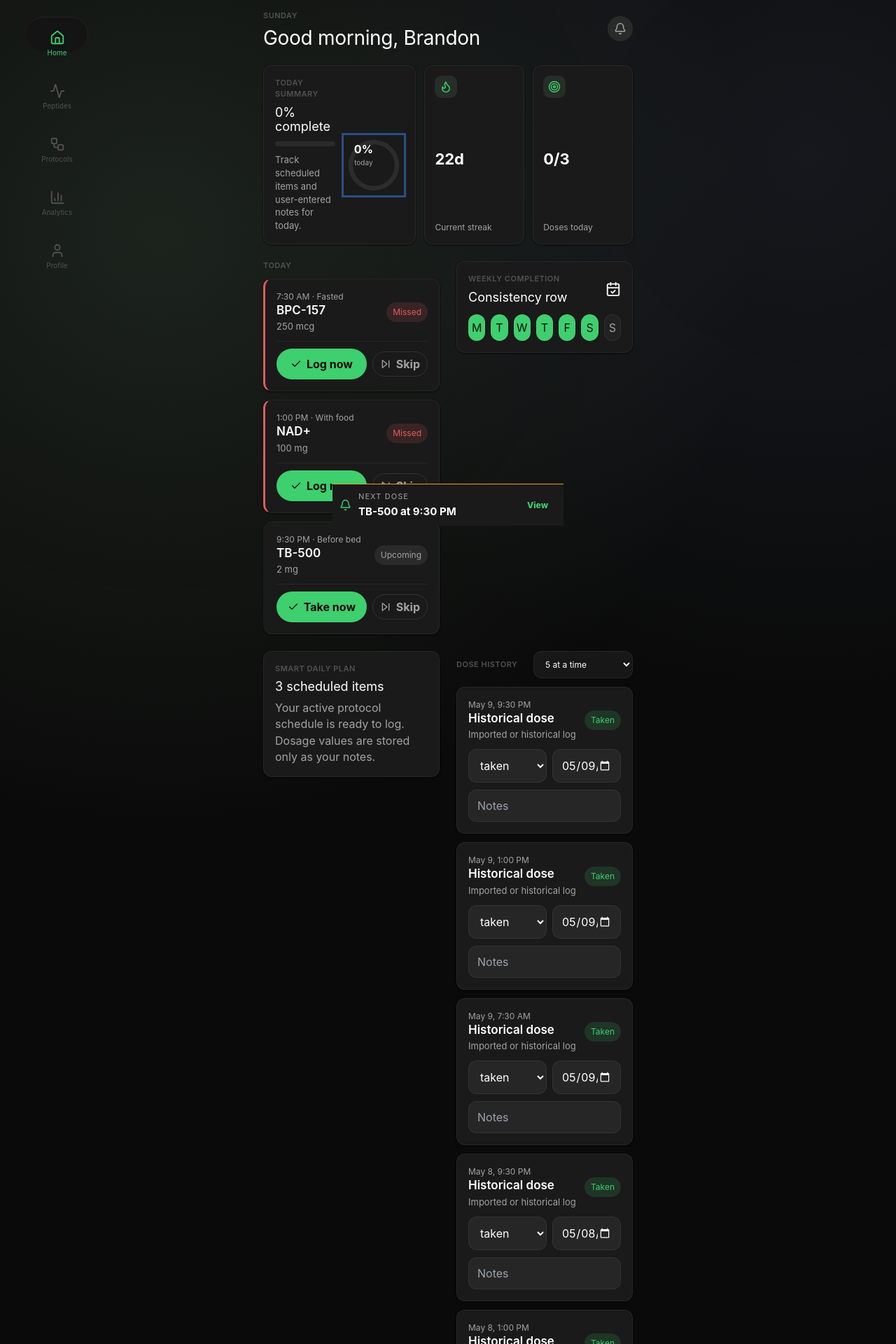
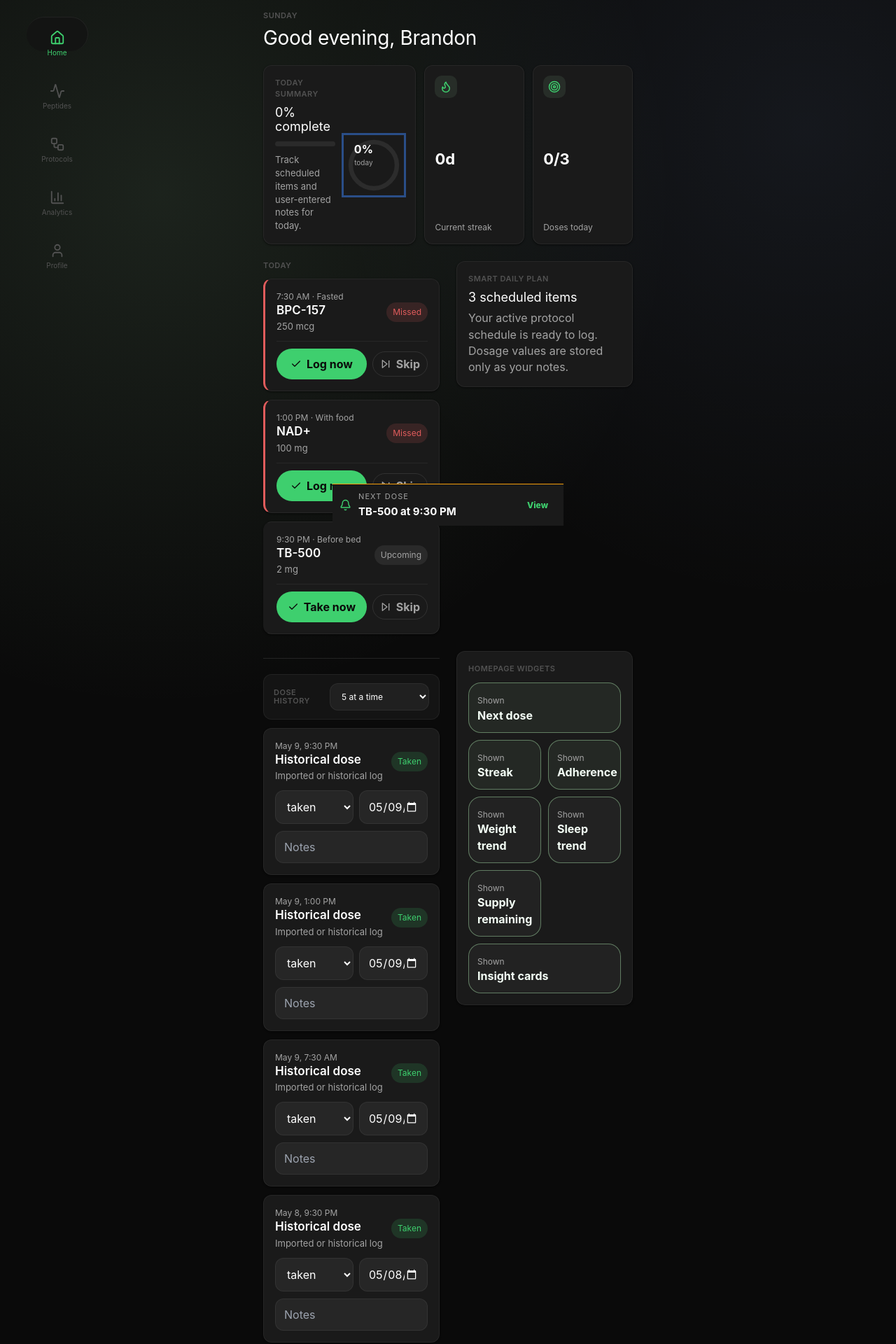
Before and after one commit to bcurrey/peptidex, a React (Vite) app: page / in a window 1280 px wide. Shown: the top 1920 px of the page at 70% size. Built offline with nearby package versions, Linux system fonts and the light colour scheme.

Commit message:
Fix dashboard widgets dose history and icon cache

```diff
--- a/index.html
+++ b/index.html
@@ -8,7 +8,7 @@
     <meta name="apple-mobile-web-app-status-bar-style" content="black-translucent" />
     <meta name="apple-mobile-web-app-title" content="PeptideX" />
     <link rel="manifest" href="/manifest.webmanifest" />
-    <link rel="apple-touch-icon" href="/icon.png" />
+    <link rel="apple-touch-icon" href="/apple-touch-icon.png?v=4" />
     <title>PeptideX</title>
   </head>
   <body>
--- a/public/sw.js
+++ b/public/sw.js
@@ -1,5 +1,5 @@
-const CACHE = "peptidex-v3";
-const ASSETS = ["/index.html", "/manifest.webmanifest", "/icon.svg", "/icon.png"];
+const CACHE = "peptidex-v4";
+const ASSETS = ["/index.html", "/manifest.webmanifest", "/icon.svg", "/icon.png", "/apple-touch-icon.png"];
 
 self.addEventListener("install", (event) => {
   self.skipWaiting();
--- a/src/components/DoseHistory.tsx
+++ b/src/components/DoseHistory.tsx
@@ -20,8 +20,11 @@ export function DoseHistory({
 }) {
   const [pageSize, setPageSize] = useState(5);
   const [page, setPage] = useState(0);
+  const [deletedIds, setDeletedIds] = useState<Set<string>>(new Set());
   const doseById = useMemo(() => new Map(scheduledDoses.map((dose) => [dose.id, dose])), [scheduledDoses]);
-  const logs = [...state.doseLogs].sort((a, b) => (b.takenAt || b.loggedAt).localeCompare(a.takenAt || a.loggedAt));
+  const logs = [...state.doseLogs]
+    .filter((log) => !deletedIds.has(log.id))
+    .sort((a, b) => (b.takenAt || b.loggedAt).localeCompare(a.takenAt || a.loggedAt));
   const pageCount = Math.max(1, Math.ceil(logs.length / pageSize));
   const safePage = Math.min(page, pageCount - 1);
   const visible = logs.slice(safePage * pageSize, safePage * pageSize + pageSize);
@@ -46,7 +49,19 @@ export function DoseHistory({
         }
       />
 
-      {visible.map((log) => <DoseHistoryRow key={log.id} log={log} state={state} dose={doseById.get(log.scheduledDoseId)} onUpdateLog={onUpdateLog} onDeleteLog={onDeleteLog} />)}
+      {visible.map((log) => (
+        <DoseHistoryRow
+          key={log.id}
+          log={log}
+          state={state}
+          dose={doseById.get(log.scheduledDoseId)}
+          onUpdateLog={onUpdateLog}
+          onDeleteLog={(deletedLog) => {
+            setDeletedIds((current) => new Set(current).add(deletedLog.id));
+            onDeleteLog(deletedLog);
+          }}
+        />
+      ))}
 
       {logs.length > pageSize && (
         <div className="pager">
--- a/src/lib/calculations.ts
+++ b/src/lib/calculations.ts
@@ -68,7 +68,7 @@ export const calculateCurrentStreak = (logs: DoseLog[]) => {
     streak += 1;
     cursor.setDate(cursor.getDate() - 1);
   }
-  return Math.max(streak, 22);
+  return streak;
 };
 
 export const calculateBestStreak = (logs: DoseLog[]) => {
@@ -82,14 +82,14 @@ export const calculateBestStreak = (logs: DoseLog[]) => {
     best = Math.max(best, current);
     previous = day;
   });
-  return Math.max(best, 22);
+  return best;
 };
 
 export const getAppStats = (state: AppState) => {
   const totalDoses = state.doseLogs.length;
   return {
     totalDoses,
-    compliance: Math.max(calculateCompliance(state.doseLogs), 95),
+    compliance: calculateCompliance(state.doseLogs),
     currentStreak: calculateCurrentStreak(state.doseLogs),
     bestStreak: calculateBestStreak(state.doseLogs),
   };
--- a/src/screens/AnalyticsScreen.tsx
+++ b/src/screens/AnalyticsScreen.tsx
@@ -131,10 +131,10 @@ export function AnalyticsScreen({
       )}
 
       <div className="score-strip">
-        <span><strong>{scores.daily}</strong><small>Daily</small></span>
-        <span><strong>{scores.weekly}</strong><small>Weekly</small></span>
-        <span><strong>{scores.recovery}</strong><small>Recovery</small></span>
-        <span><strong>{scores.consistency}%</strong><small>Consistency</small></span>
+        <span title="Daily score is a 0-100 summary of adherence, sleep, mood, recovery, and activity."><strong>{scores.daily}</strong><small>Daily score</small><em>0-100</em></span>
+        <span title="Weekly score is a 0-100 summary of recent consistency and daily score."><strong>{scores.weekly}</strong><small>Weekly score</small><em>0-100</em></span>
+        <span title="Recovery score is a 0-100 score from pain/recovery logs."><strong>{scores.recovery}</strong><small>Recovery</small><em>0-100</em></span>
+        <span title="Consistency is the percentage of logged scheduled doses marked taken."><strong>{scores.consistency}%</strong><small>Consistency</small><em>taken</em></span>
       </div>
 
       <Card className="score-breakdown">
@@ -175,7 +175,7 @@ export function AnalyticsScreen({
         <p className="eyebrow">Daily check-in</p>
         <div className="segmented">
           {(["Quick Check-In", "Full Check-In", "Custom Log Entry"] as CheckInMode[]).map((item) => (
-            <button key={item} className={mode === item ? "active" : ""} onClick={() => setMode(item)} title={`${item} controls how many enabled metrics appear.`}>{item.replace(" Check-In", "")}</button>
+            <button key={item} className={mode === item ? "active" : ""} onClick={() => setMode(item)} title={`${item} controls how many enabled metrics appear.`}>{item === "Custom Log Entry" ? "Custom" : item.replace(" Check-In", "")}</button>
           ))}
         </div>
         <div className="stack tight mt-12">
--- a/src/screens/HomeScreen.tsx
+++ b/src/screens/HomeScreen.tsx
@@ -1,5 +1,5 @@
 import { Dispatch, SetStateAction } from "react";
-import { Bell, CalendarCheck, Flame, Target } from "lucide-react";
+import { CalendarCheck, Flame, Target } from "lucide-react";
 import { DoseCard } from "../components/DoseCard";
 import { DoseHistory } from "../components/DoseHistory";
 import { ProgressRing } from "../components/ProgressRing";
@@ -27,6 +27,7 @@ export function HomeScreen({
 }) {
   const stats = getAppStats(state);
   const dashboardWidgets = (state.dashboardWidgets || []).sort((a, b) => a.order - b.order);
+  const isWidgetVisible = (type: string) => dashboardWidgets.some((widget) => widget.type === type && widget.visible);
   const todayKey = toDateKey(new Date());
   const todaysDoses = scheduledDoses.filter((dose) => dose.scheduledAt.startsWith(todayKey));
   const completed = todaysDoses.filter((dose) => getLogForDose(state.doseLogs, dose.id)?.status === "taken").length;
@@ -38,12 +39,14 @@ export function HomeScreen({
     const done = state.doseLogs.some((log) => log.loggedAt.startsWith(key) && log.status === "taken");
     return { label: date.toLocaleDateString([], { weekday: "short" }).slice(0, 1), done };
   });
+  const hour = new Date().getHours();
+  const greeting = hour < 12 ? "Good morning" : hour < 17 ? "Good afternoon" : "Good evening";
 
   return (
     <div className="screen">
-      <ScreenHeader eyebrow={new Date().toLocaleDateString([], { weekday: "long" })} title={`Good morning, ${state.user.name}`} action={<button className="icon-button" title="Reminder settings placeholder."><Bell size={18} /></button>} />
+      <ScreenHeader eyebrow={new Date().toLocaleDateString([], { weekday: "long" })} title={`${greeting}, ${state.user.name}`} />
       <section className="hero-grid">
-        <Card className="score-card compact-summary">
+        {isWidgetVisible("next-dose") && <Card className="score-card compact-summary">
           <div>
             <p className="eyebrow">Today summary</p>
             <h2>{progress}% complete</h2>
@@ -51,9 +54,9 @@ export function HomeScreen({
             <p className="subtle">Track scheduled items and user-entered notes for today.</p>
           </div>
           <ProgressRing value={progress} label="today" />
-        </Card>
-        <StatCard label="Current streak" value={`${stats.currentStreak}d`} icon={<Flame size={18} />} />
-        <StatCard label="Doses today" value={`${completed}/${todaysDoses.length}`} icon={<Target size={18} />} />
+        </Card>}
+        {isWidgetVisible("streak") && <StatCard label="Current streak" value={`${stats.currentStreak}d`} icon={<Flame size={18} />} />}
+        {isWidgetVisible("adherence") && <StatCard label="Doses today" value={`${completed}/${todaysDoses.length}`} icon={<Target size={18} />} />}
       </section>
 
       <section id="todays-doses" className="anchor-section">
@@ -71,7 +74,7 @@ export function HomeScreen({
       )) : <EmptyState title="No upcoming doses" body="Create or activate a protocol to see scheduled items here." />}
       </section>
 
-      <Card>
+      {isWidgetVisible("protocol-progress") && <Card>
         <div className="row-between">
           <div>
             <p className="eyebrow">Weekly completion</p>
@@ -82,13 +85,13 @@ export function HomeScreen({
         <div className="week-row weekly-strip">
           {week.map((day, index) => <span key={index} className={day.done ? "done" : ""}>{day.label}</span>)}
         </div>
-      </Card>
+      </Card>}
 
-      <Card className="plan-card compact-plan">
+      {isWidgetVisible("insight-cards") && <Card className="plan-card compact-plan">
         <p className="eyebrow">Smart daily plan</p>
         <h2>{todaysDoses.length ? `${todaysDoses.length} scheduled item${todaysDoses.length === 1 ? "" : "s"}` : "No active schedule"}</h2>
         <p>{todaysDoses.length ? "Your active protocol schedule is ready to log. Dosage values are stored only as your notes." : "Create a protocol when you are ready to schedule tracking reminders."}</p>
-      </Card>
+      </Card>}
 
       <DoseHistory state={state} scheduledDoses={scheduledDoses} onUpdateLog={updateLog} onDeleteLog={deleteLog} />
 
--- a/src/screens/ProtocolsScreen.tsx
+++ b/src/screens/ProtocolsScreen.tsx
@@ -103,7 +103,7 @@ export function ProtocolsScreen({ state, setState }: { state: AppState; setState
             key={protocol.id}
             protocol={protocol}
             peptides={state.peptides}
-            adherence={Math.max(calculateCompliance(state.doseLogs), 95)}
+            adherence={calculateCompliance(state.doseLogs)}
             onClick={() => setEditing(protocol)}
             onDelete={() => deleteProtocolById(protocol.id)}
           />
--- a/src/styles.css
+++ b/src/styles.css
@@ -292,6 +292,16 @@ h3 { font-size: 15px; line-height: 1.2; }
 .dose-history {
   display: grid;
   gap: 12px;
+  margin-top: 10px;
+  padding-top: 22px;
+  border-top: 1px solid var(--border-medium);
+}
+
+.dose-history .section-title {
+  padding: 12px 14px;
+  border-radius: var(--radius-md);
+  background: var(--bg-elevated);
+  border: 1px solid var(--border-subtle);
 }
 
 .dose-history .section-title .field {
@@ -490,7 +500,16 @@ textarea.field { resize: vertical; }
 .segmented {
   display: grid;
   grid-template-columns: repeat(3, 1fr);
-  gap: 8px;
+  gap: 6px;
+  min-width: 0;
+}
+
+.segmented button {
+  min-width: 0;
+  overflow: hidden;
+  text-overflow: ellipsis;
+  padding-inline: 8px;
+  font-size: 13px;
 }
 .nested-card {
   display: grid;
@@ -1627,6 +1646,12 @@ body {
   font-size: 11px;
 }
 
+.score-strip em {
+  color: var(--text-quaternary);
+  font-size: 10px;
+  font-style: normal;
+}
+
 .breakdown-row {
   min-height: 36px;
   display: grid;
```
Also changed, not shown: public/apple-touch-icon.png (added), public/manifest.webmanifest.
